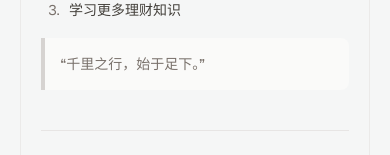
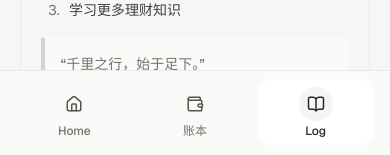
Before and after one commit to Chenming00/Yudan-log, a Next.js app: page /blog/hello-world in a window 390 px wide. Shown: the part 689-844 px from the top of the page. Built offline with nearby package versions, Linux system fonts and the light colour scheme; no server answers.

Commit message:
style: adjust layout for improved responsiveness and navigation visibility

```diff
--- a/app/blog/[slug]/page.tsx
+++ b/app/blog/[slug]/page.tsx
@@ -52,7 +52,7 @@ export default async function BlogPostPage({ params }: { params: Promise<{ slug:
   const { previous, next } = getAdjacentPosts(slug);
 
   return (
-    <main className="max-w-xl mx-auto min-h-[100dvh] pb-6 antialiased bg-stone-100/60">
+    <main className="max-w-xl mx-auto min-h-full pb-6 antialiased bg-stone-100/60">
       <header className="px-6 pt-safe pb-2 flex items-center gap-3">
         <Link href="/blog" className="pt-4 text-stone-500 hover:text-stone-700 transition-colors">
           <ArrowLeft className="h-5 w-5" />
--- a/app/layout.tsx
+++ b/app/layout.tsx
@@ -88,10 +88,10 @@ export default function RootLayout({
     >
       <body className="bg-[#F7F8FA] text-black w-full min-h-screen font-sans">
         <Providers>
-          <div className="flex min-h-screen flex-col bg-[#F7F8FA]">
-            <div className="flex-1">{children}</div>
-            <FloatingNav />
+          <div className="min-h-screen bg-[#F7F8FA] pb-[calc(env(safe-area-inset-bottom)+76px)]">
+            {children}
           </div>
+          <FloatingNav />
         </Providers>
         <RegisterSW />
       </body>
--- a/components/floating-nav.tsx
+++ b/components/floating-nav.tsx
@@ -31,7 +31,7 @@ export function FloatingNav() {
   return (
     <nav
       aria-label="全局底部导航"
-      className="border-t border-stone-200/80 bg-stone-50/95 px-4 pb-[calc(env(safe-area-inset-bottom)+10px)] pt-2 backdrop-blur-sm"
+      className="fixed inset-x-0 bottom-0 z-40 border-t border-stone-200/80 bg-stone-50/95 px-4 pb-[calc(env(safe-area-inset-bottom)+10px)] pt-2 backdrop-blur-sm"
     >
       <div className="mx-auto flex w-full max-w-xl items-center justify-around gap-1">
         {items.map((item) => {
```
